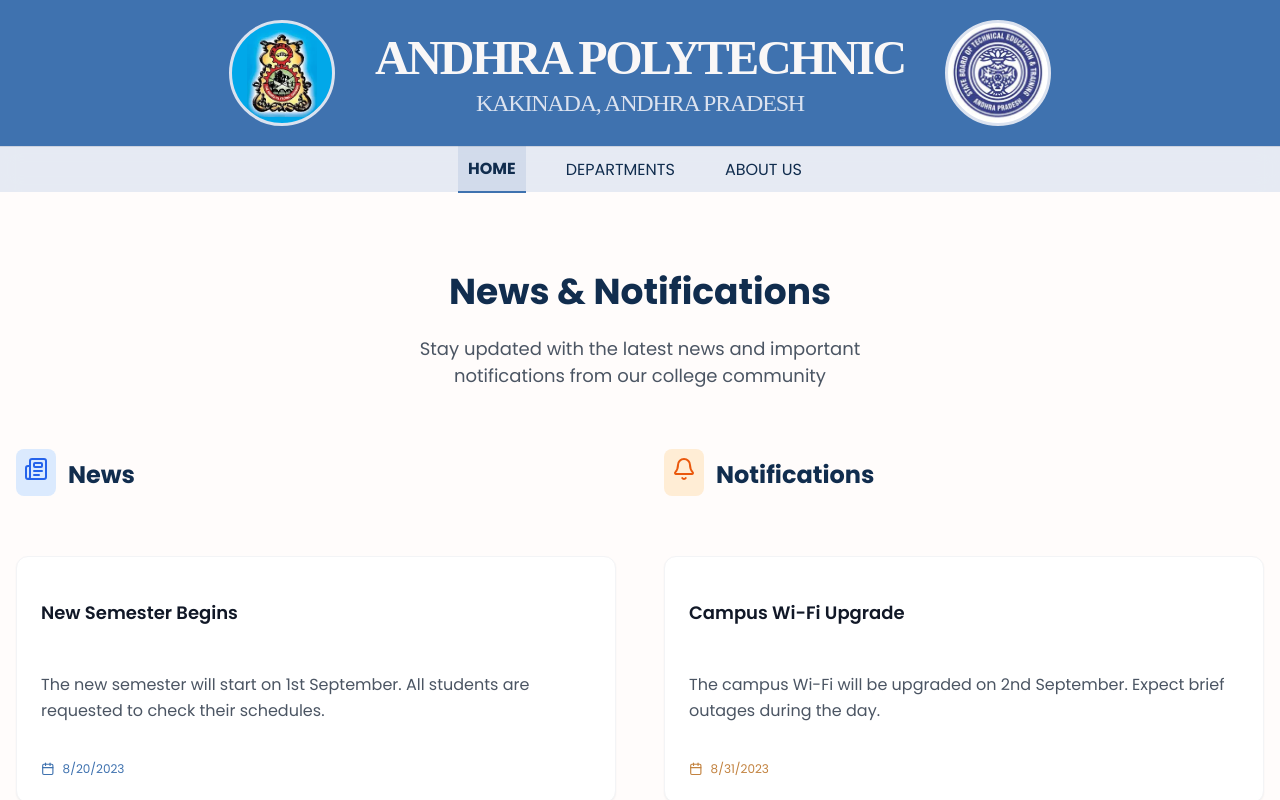
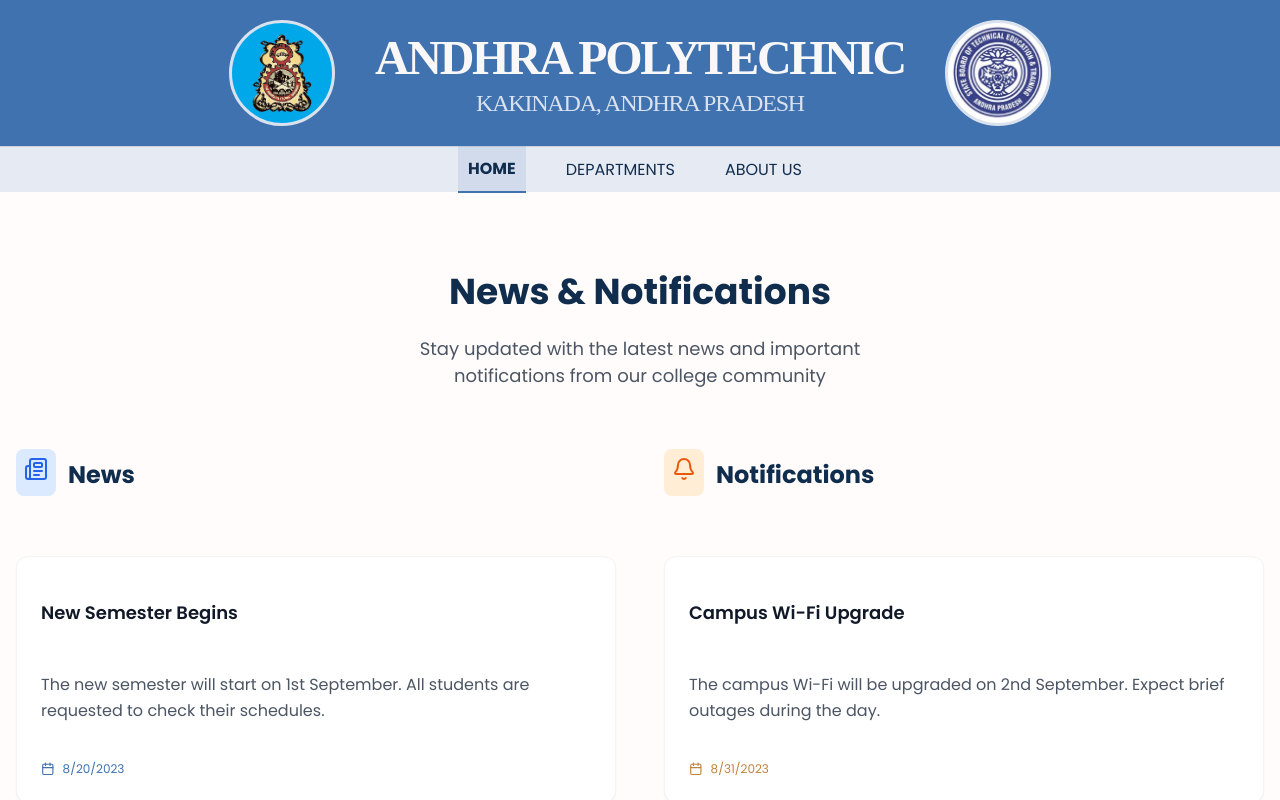
Before and after one commit to DhanushSaiCoder/AndhraPolytechnic, a React (Create React App) app in the folder frontend/: page / in a window 1280 px wide. Shown: the top 800 px of the page. Built offline with nearby package versions, Linux system fonts and the light colour scheme.

Commit message:
fix: Replace clgLogo.webp with clgLogo.png in HTML, CSS, and manifest files for consistency

```diff
--- a/frontend/public/index.html
+++ b/frontend/public/index.html
@@ -2,7 +2,7 @@
 <html lang="en">
     <head>
         <meta charset="utf-8" />
-        <link rel="icon" href="%PUBLIC_URL%/clgLogo.webp" type="image/webp" />
+        <link rel="icon" href="%PUBLIC_URL%/clgLogo.png" type="image/png" />
         <meta name="viewport" content="width=device-width, initial-scale=1" />
         <meta name="theme-color" content="#000000" />
         <meta
--- a/frontend/src/components/homeComponents/HeroSection.js
+++ b/frontend/src/components/homeComponents/HeroSection.js
@@ -1,7 +1,7 @@
 import React from 'react';
 import '../../styles/HomeStyles/HeroSection.css';
 
-import clgLogo from '../../images/clgLogo.webp';
+import clgLogo from '../../images/clgLogo.png';
 const HeroSection = () => {
     return (
         <div className='HeroSection'>
--- a/frontend/src/styles/Footer.css
+++ b/frontend/src/styles/Footer.css
@@ -131,7 +131,7 @@
     width: 55px;
     height: 55px;
     border-radius: 50%;
-    background: url("../images/clgLogo.webp");
+    background: url("../images/clgLogo.png");
     background-size: contain;
     background-repeat: no-repeat;
     background-position: center;
--- a/frontend/src/styles/Header.css
+++ b/frontend/src/styles/Header.css
@@ -64,7 +64,7 @@
     width: 100px;
     height: 100px;
     border-radius: 50%;
-    background: url('../images/clgLogo.webp');
+    background: url('../images/clgLogo.png');
     background-size: 70px;
     background-repeat: no-repeat;
     background-position: center;
```
Also changed, not shown: frontend/public/clgLogo.png (added), frontend/public/manifest.json, frontend/src/images/clgLogo.png (added).
